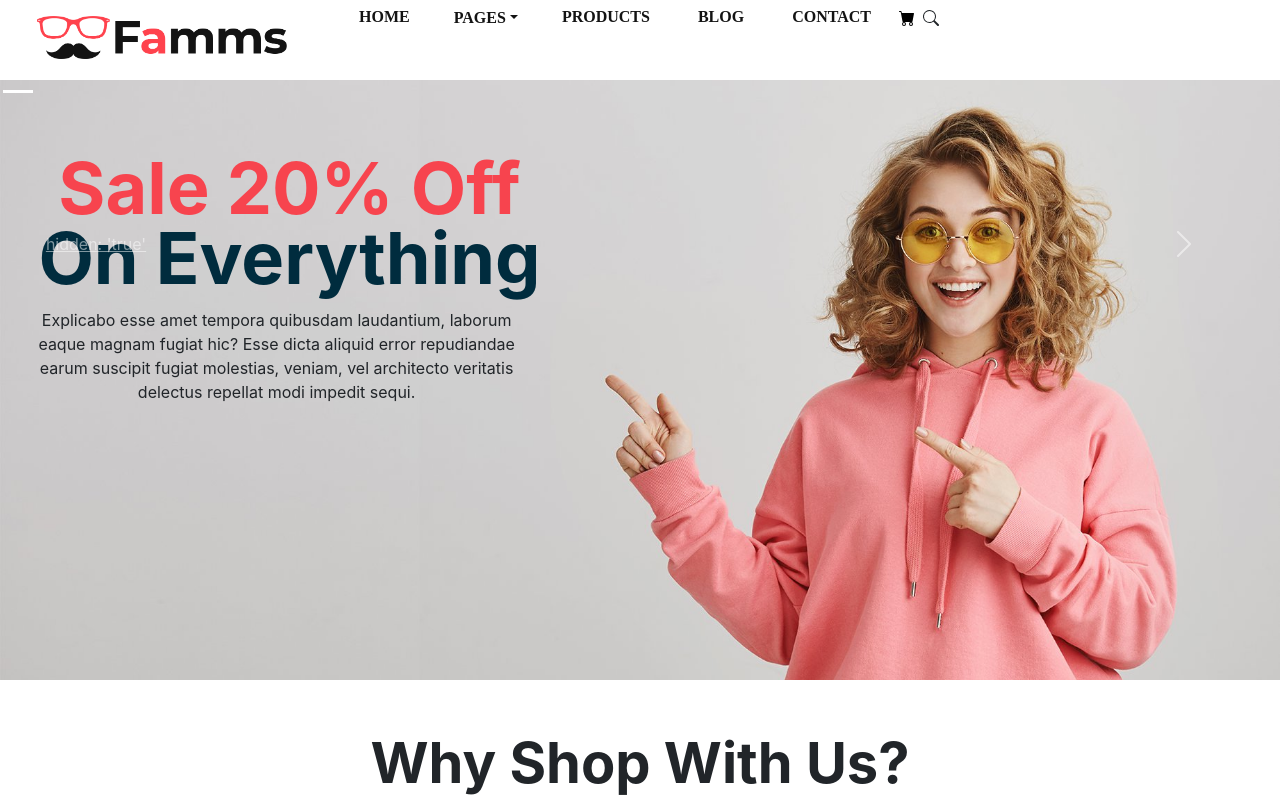
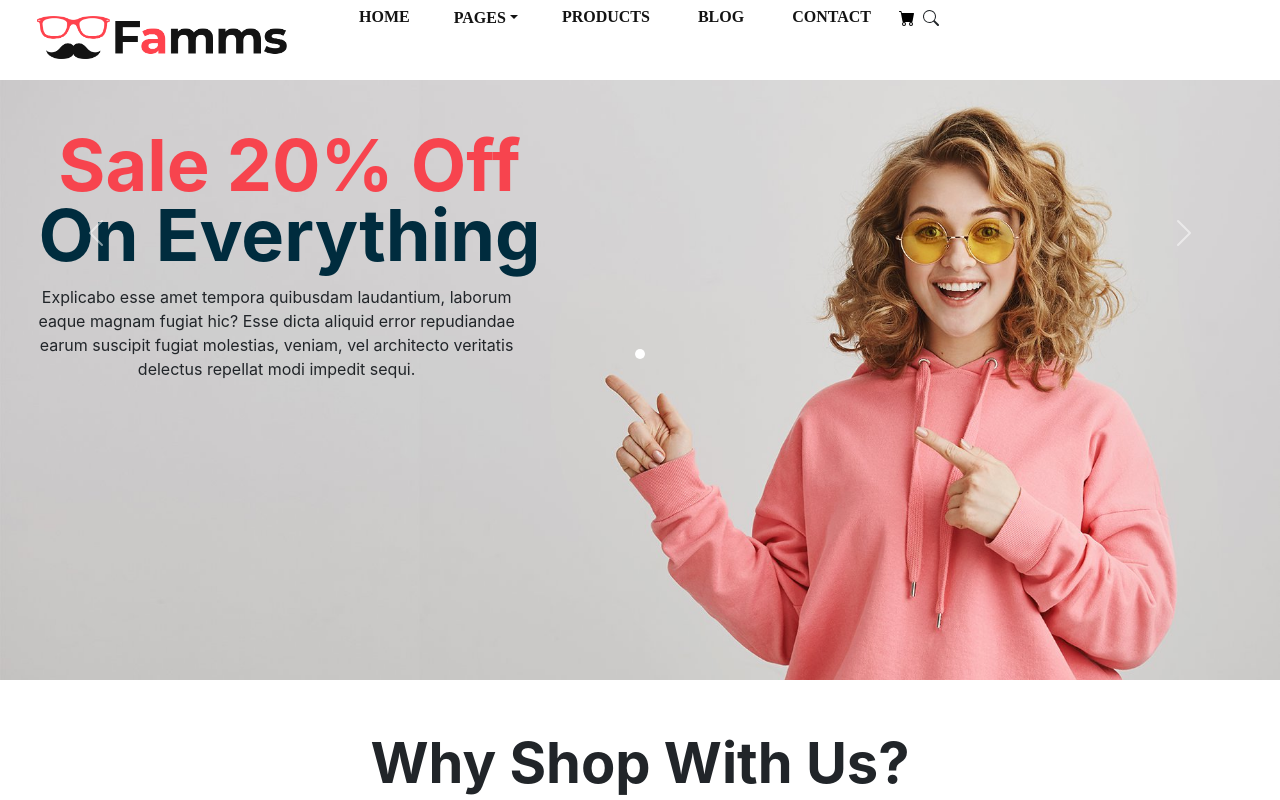
Before and after one commit to aravindd7/reactassignsub, a React (Create React App) app in the folder reactapp/: page / in a window 1280 px wide. Shown: the top 800 px of the page. Built offline with nearby package versions, Linux system fonts and the light colour scheme.

Commit message:
indicator

```diff
--- a/reactapp/src/components/content/LandingContent.js
+++ b/reactapp/src/components/content/LandingContent.js
@@ -9,7 +9,7 @@ export default function LandingContent() {
 
 return (
     <div className="landing-box">
-       <Carousel className="carousel" prevIcon="hidden: 'true'">
+       <Carousel>
        <div className="detail-landing">
         <h1>
         <span>Sale 20% Off</span>
@@ -21,7 +21,6 @@ return (
         architecto veritatis <br />delectus repellat modi impedit sequi.
         </p>
         <Button className="btn-red">Shop Now</Button>
-        {/* <Carousel.Indicators></Carousel.Indicators> */}
         </div>
         </Carousel>
     </div>
--- a/reactapp/src/index.css
+++ b/reactapp/src/index.css
@@ -38,7 +38,7 @@ code {
   float: left;
 }
 
-.dropdown-nav > button {
+.dropdown-nav>button {
   border: none;
   background-color: white;
   padding: 0px 20px;
@@ -112,24 +112,6 @@ code {
   flex-direction: row;
 }
 
-.landing-box {
-  background-image: url('../public/images/slider-bg.jpg');
-  background-size: cover;
-  background-repeat: no-repeat;
-  height: 600px;
-  /* width: 100%; */
-}
-
-.carousel > .carousel-indicators {
-  position: unset;
-  margin: 0;
-  justify-content: flex-start;
-  align-items: center;
-}
-
-.carousel > .carousel-control-prev-icon {
-  display: none;
-}
 
 
 .detail-landing {
@@ -148,7 +130,7 @@ code {
   height: 600px;
 }
 
-.container-about > .detail-box {
+.container-about>.detail-box {
   position: relative;
   top: 10%;
   right: -10%;
@@ -303,6 +285,15 @@ code {
   float: left;
 }
 
+.landing-box {
+  background-image: url('../public/images/slider-bg.jpg');
+  background-size: cover;
+  background-repeat: no-repeat;
+  height: 600px;
+  /* width: 100%; */
+}
+
+
 .landing-box h1 {
   font-size: 4.5rem;
   font-weight: bold;
@@ -319,6 +310,12 @@ code {
   font-size: 16px;
   margin-top: 20px;
   margin-bottom: 1.5rem;
+}
+
+.landing-box > .carousel > .carousel-indicators [data-bs-target] {
+  width: 10px;
+  height: 10px;
+  border-radius: 100%;
 }
 
 form input {
@@ -454,7 +451,7 @@ form button:focus {
   margin-bottom: 3px;
 }
 
-.card-product > .container-animbtns {
+.card-product>.container-animbtns {
   position: absolute;
   bottom: 0;
   right: 0;
@@ -465,7 +462,7 @@ form button:focus {
   transform: translateY(100%);
 }
 
-.card-product:hover > .container-animbtns {
+.card-product:hover>.container-animbtns {
   opacity: 1;
   transform: translateY(50%);
 }
```
Lines whose indentation alone changed are shown as unchanged.
